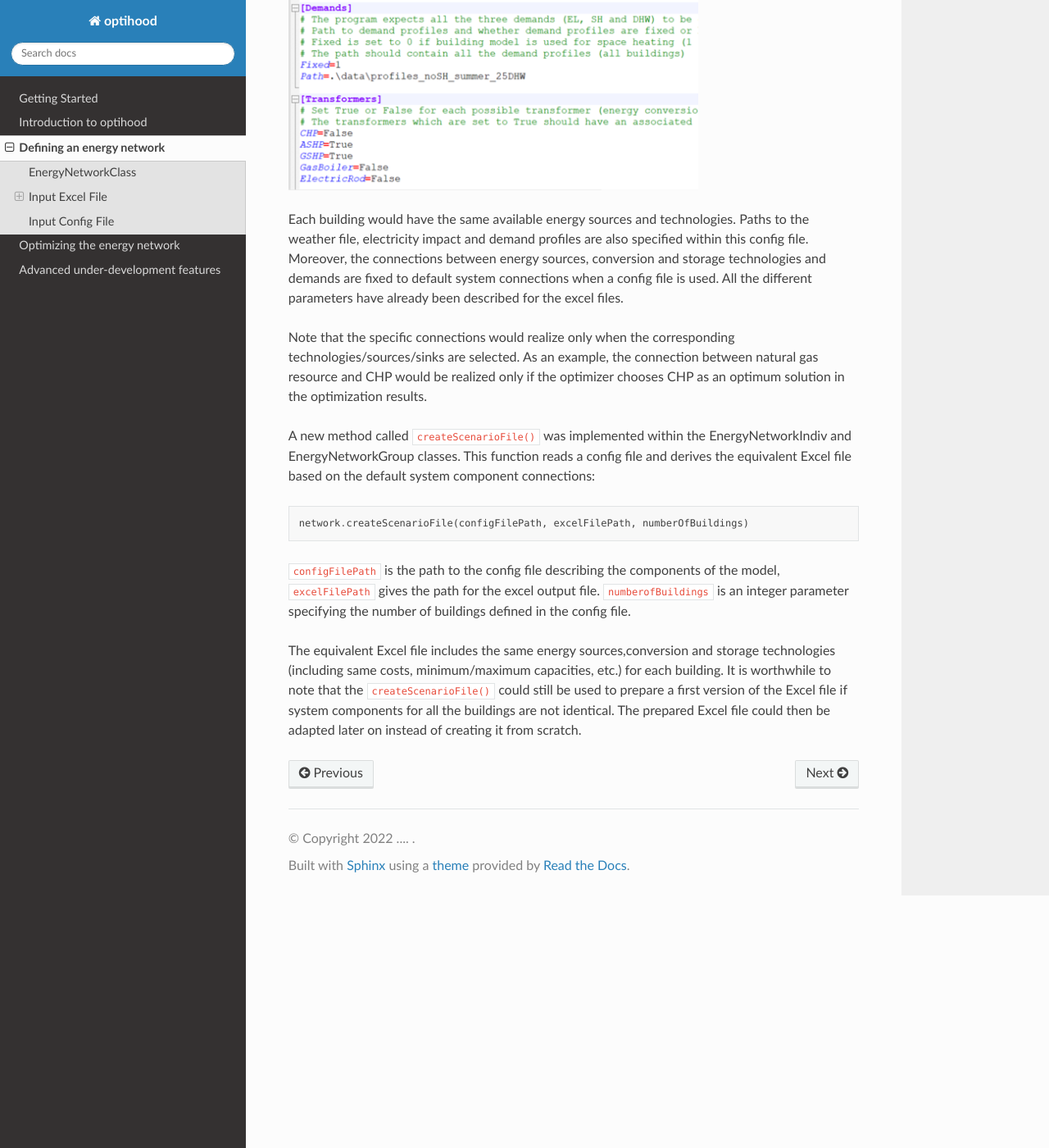
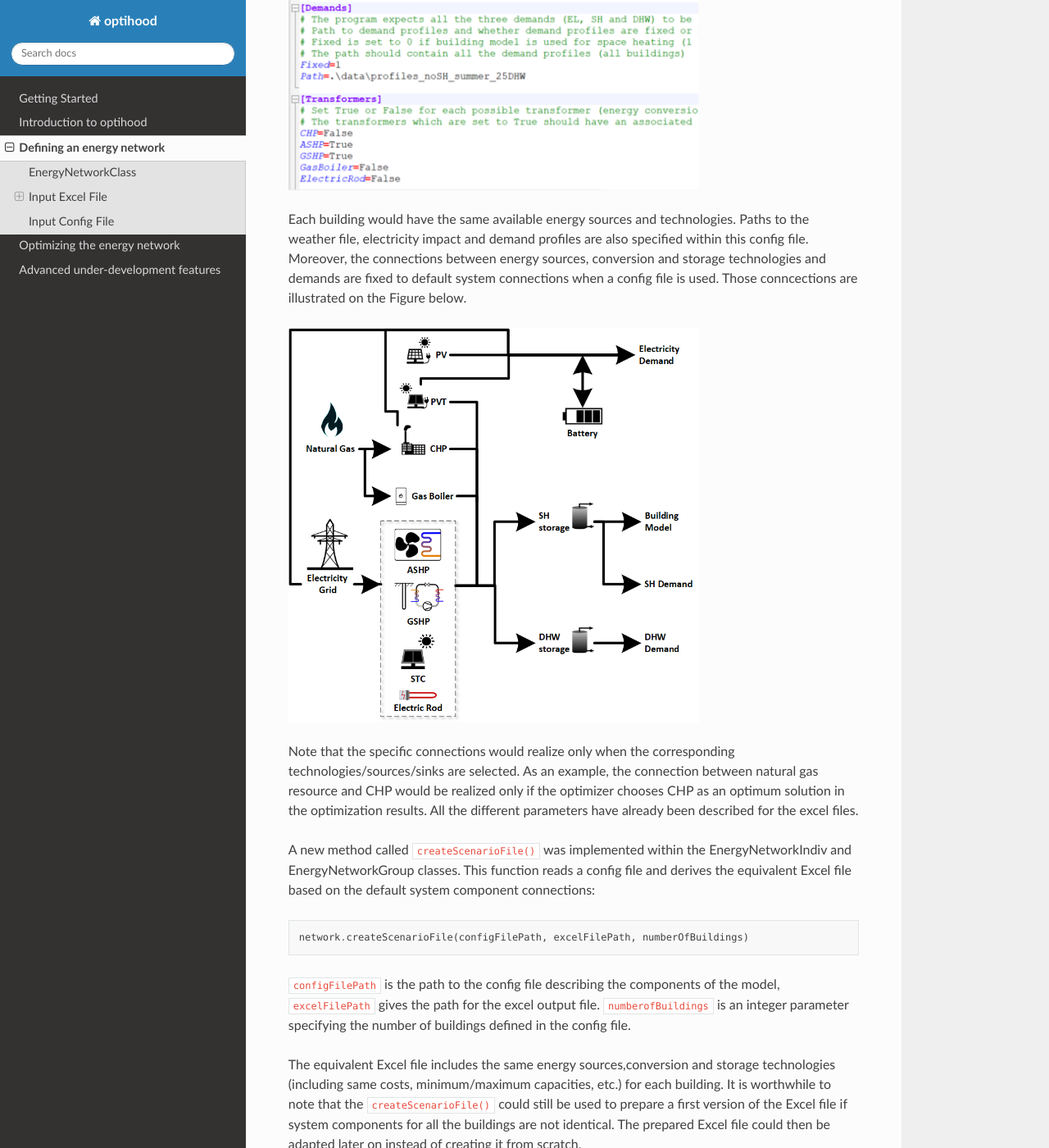
Before and after one commit to SPF-OST/optihood, a Sphinx documentation site: the page built from docs/guide/defining_an_energy_network.rst, in a window 1280 px wide and 1400 px high, scrolled down 12288 px. Shown: the whole window at 82% size. Built offline with Sphinx 7.4.7 and the Read the Docs theme 2.0.0, drawn with Linux system fonts in a browser that asks for light colours; pages that are not in the unit, such as notebooks, are missing from menus.

Commit message:
Update defining_an_energy_network.rst
Added the picture for Default connections between different system components when a config file is
used for optimization problem definition

```diff
--- a/docs/guide/defining_an_energy_network.rst
+++ b/docs/guide/defining_an_energy_network.rst
@@ -350,11 +350,15 @@ the buildings have an identical setup (technologies, limits on capacities, costs
       :alt: config_file_example
 
 Each building would have the same available energy sources and technologies. Paths to the weather file, electricity impact and demand profiles are also
-specified within this config file. Moreover, the connections between energy sources, conversion and storage technologies and demands are fixed to default system connections when a config file is used. All the different parameters have already been described for the excel files.
+specified within this config file. Moreover, the connections between energy sources, conversion and storage technologies and demands are fixed to default system connections when a config file is used. Those conncections are illustrated on the Figure below.
+
+.. image:: ./resources/config_file_fixed_connections.png
+      :width: 500
+      :alt: Default connections between different system components when a config file is used for optimization problem definition
 
 Note that the specific connections would realize only when the corresponding technologies/sources/sinks are
 selected. As an example, the connection between natural gas resource and CHP would be realized only if the
-optimizer chooses CHP as an optimum solution in the optimization results.
+optimizer chooses CHP as an optimum solution in the optimization results.  All the different parameters have already been described for the excel files.
 
 A new method called ``createScenarioFile()`` was implemented within the EnergyNetworkIndiv
 and EnergyNetworkGroup classes. This function reads a config file and derives the equivalent Excel file based
```
